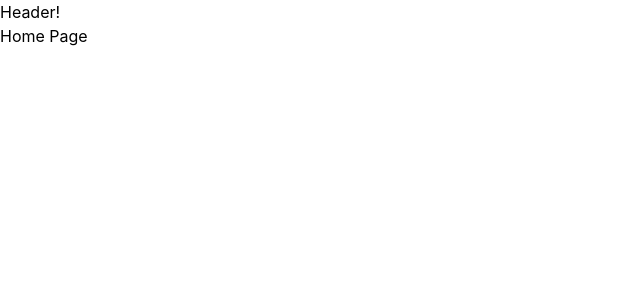
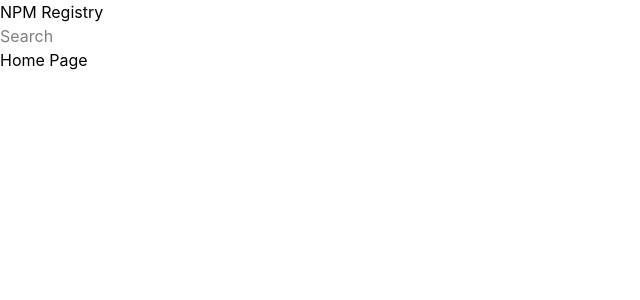
Before and after one commit to oleksandrivanyshyn/react-registry, a React (Vite) app: page / in a window 1280 px wide. Shown: the top 300 px of the page, without its empty margins (0-640 px from the left). Built offline with nearby package versions, Linux system fonts and the light colour scheme.

Commit message:
feat: add SearchInput component and integrate it into Header component

```diff
--- a/src/components/Header.tsx
+++ b/src/components/Header.tsx
@@ -1,5 +1,13 @@
+import { Link } from 'react-router';
+import SearchInput from './SearchInput.tsx';
+
 const Header = () => {
-  return <div>Header!</div>;
+  return (
+    <div>
+      <Link to="/">NPM Registry</Link>
+      <SearchInput />
+    </div>
+  );
 };
 
 export default Header;
--- /dev/null
+++ b/src/components/SearchInput.tsx
@@ -0,0 +1,28 @@
+import { useState } from 'react';
+import { useNavigate } from 'react-router';
+import * as React from 'react';
+
+const SearchInput = () => {
+  const [term, setTerm] = useState('');
+  const navigate = useNavigate();
+
+  const handleSubmit = (e: React.SyntheticEvent<HTMLFormElement>) => {
+    e.preventDefault();
+    console.log(term);
+    navigate(`/search?term=${term}`);
+  };
+  return (
+    <div>
+      <form onSubmit={handleSubmit}>
+        <input
+          value={term}
+          onChange={(e) => setTerm(e.target.value)}
+          name="term"
+          placeholder="Search"
+        />
+      </form>
+    </div>
+  );
+};
+
+export default SearchInput;
```
